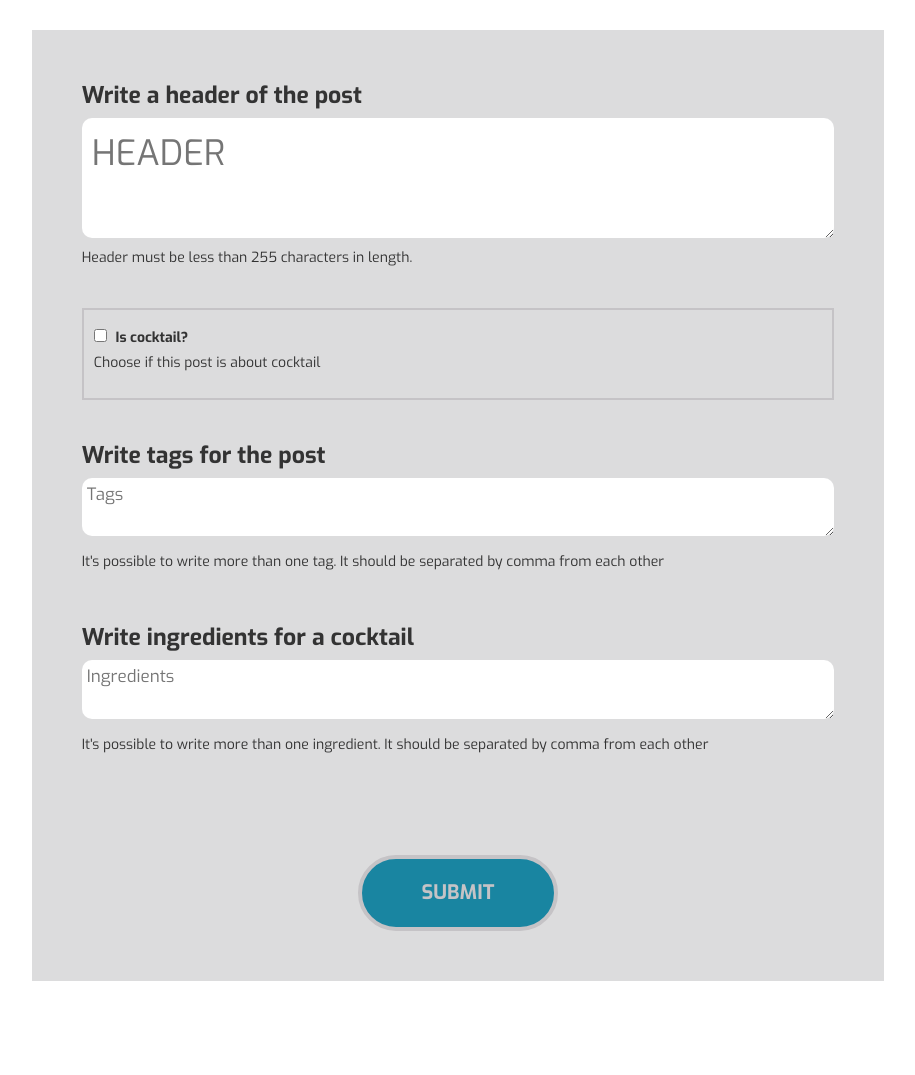
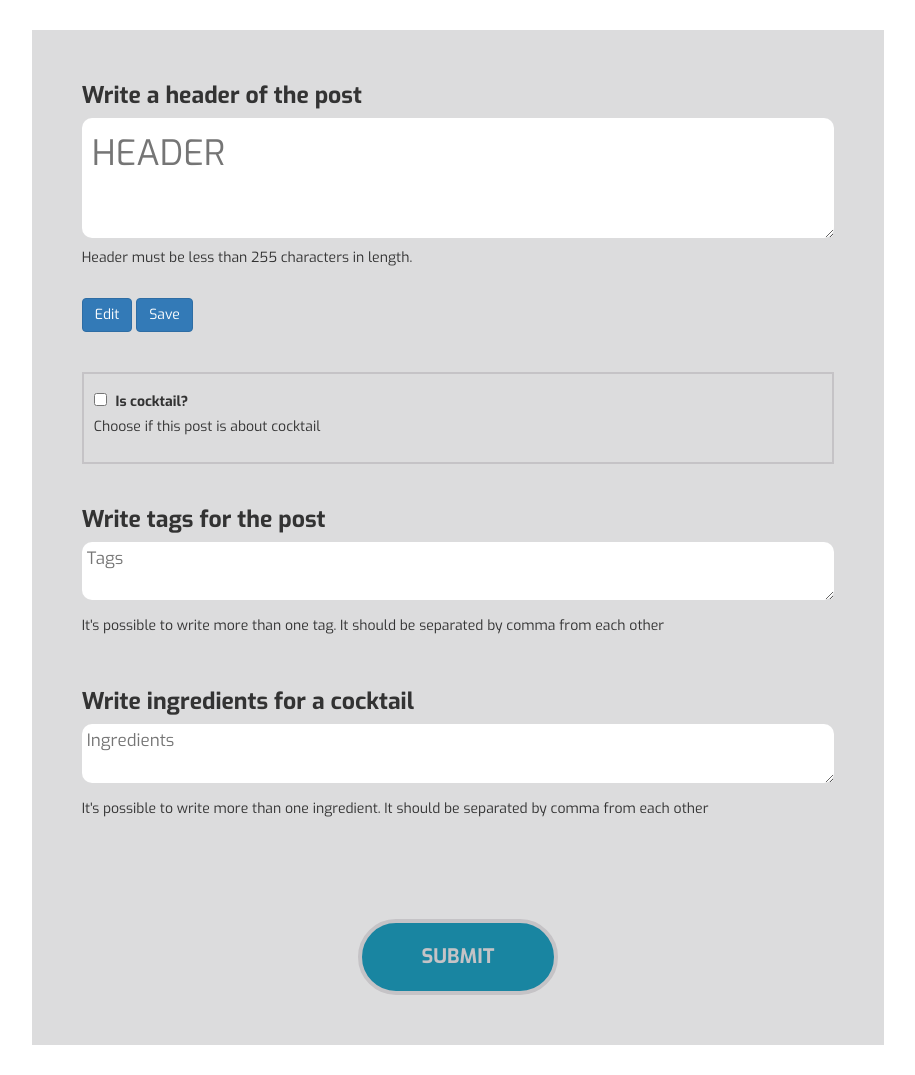
Before and after one commit to YanaTrifonova/cocktail_blog, a Flask app: page /post in a window 1280 px wide. Shown: the whole page, without its empty margins (182-1097 px from the left). Before the commit the page ends 981 px from the top, so only its background shows below. Run offline with Flask 2, Linux system fonts and the light colour scheme; some libraries are stand-ins or nearby versions.

Commit message:
add buttons for save/edit post body

```diff
--- a/templates/post.html
+++ b/templates/post.html
@@ -15,27 +15,42 @@
     <link href="http://cdnjs.cloudflare.com/ajax/libs/summernote/0.8.11/summernote.css" rel="stylesheet">
     <script src="http://cdnjs.cloudflare.com/ajax/libs/summernote/0.8.11/summernote.js"></script>
 
-    <link rel="stylesheet" href="/static/stylesheet/main.css">
+    <link rel="stylesheet" href="../static/stylesheet/main.css">
 </head>
 <body>
 
 <div class="post">
 
+    <!--HEADER-->
+
     <div class="post__header">
         <label for="header" class="post__label">Write a header of the post</label>
-        <textarea type="text" name="header" id="header" class="post__header-input" required maxlength="255" placeholder="HEADER" cols="10" rows="2"></textarea>
+        <textarea name="header" id="header" class="post__header-input" required maxlength="255" placeholder="HEADER" cols="10" rows="2"></textarea>
     </div>
 
     <p class="post__description">Header must be less than 255 characters in length.</p>
 
-    <div id="note" class="click2edit post__paragraph">
-    </div>
+    <!--POST-->
+
+    <div id="note" class="click2edit post__paragraph"></div>
+    <button id="edit" class="btn btn-primary" onclick="edit()" type="button">Edit</button>
+    <button id="save" class="btn btn-primary" onclick="save()" type="button">Save</button>
 
     <script>
         $(document).ready(function () {
             $('#note').summernote();
         });
+        var edit = function () {
+            $('.click2edit').summernote({focus: true});
+        };
+
+        var save = function () {
+            var markup = $('.click2edit').summernote('code');
+            $('.click2edit').summernote('destroy');
+        };
     </script>
+
+    <!--CHECBOX ISCOCKTAIL?-->
 
     <div class="post__checkbox">
         <input type="checkbox" name="isCocktail" value="isCocktail" id="isCocktail">
@@ -43,22 +58,28 @@
         <p class="post__checkbox-desc">Choose if this post is about cocktail</p>
     </div>
 
+    <!--TAGS-->
+
     <div class="post__container">
         <label for="tags" class="post__label">Write tags for the post</label>
-        <textarea type="text" name="tags" id="tags" class="post__container-input" placeholder="Tags"></textarea>
+        <textarea name="tags" id="tags" class="post__container-input" placeholder="Tags"></textarea>
     </div>
 
     <p class="post__description">It's possible to write more than one tag. It should be separated by comma from each other</p>
 
+    <!--INGREDIENTS-->
+
     <div class="post__container">
         <label for="tags" class="post__label">Write ingredients for a cocktail</label>
-        <textarea type="text" name="ingr" id="ingr" class="post__container-input" placeholder="Ingredients"></textarea>
+        <textarea name="ingr" id="ingr" class="post__container-input" placeholder="Ingredients"></textarea>
     </div>
 
     <p class="post__description">It's possible to write more than one ingredient. It should be separated by comma from each other</p>
 
+    <!--BUTTON TO SUBMIT POST-->
+
     <div class="post__button">
-        <a id="save" class="post__button-decor" onclick="saveForm()" type="button">Submit</a>
+        <a class="post__button-decor" onclick="saveForm()" type="button">Submit</a>
     </div>
 
 </div>
@@ -68,7 +89,8 @@
         var dataOut =
         {
             title: $('#header').val(),
-            body: "abc",//$('#note').innerHTML,
+            // body: $('#note').innerHTML,
+            body: $("#note").text(),
             is_cocktail: $('#isCocktail').is(":checked"),
             user_id: 1,
             tags: $('#tags').val().split(", "),
```
